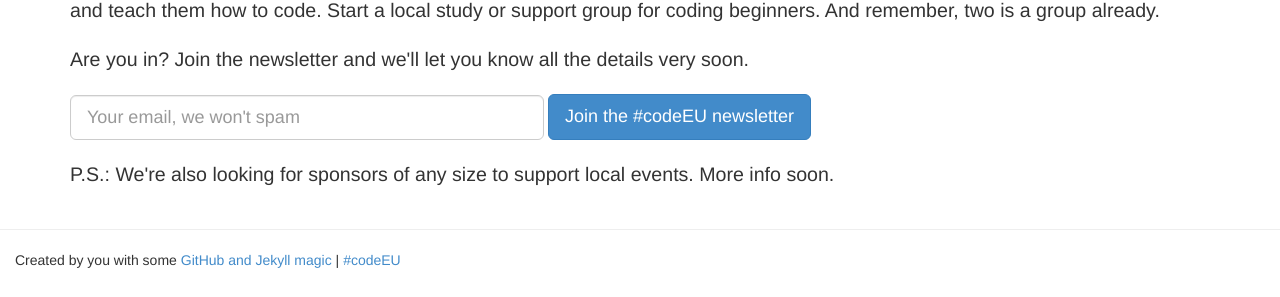
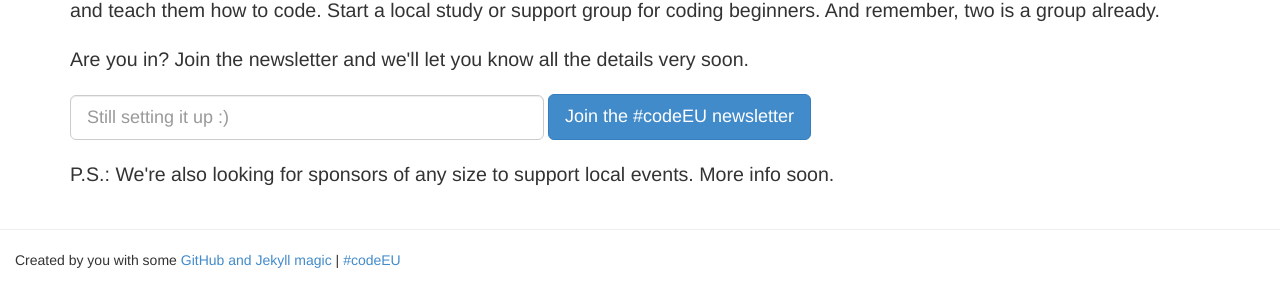
Before and after one commit to codeeu/codeeu.github.io, a Jekyll site: the page built from index.html, in a window 1280 px wide and 976 px high. Shown: the part 676-973 px from the top of the window. Built offline with Jekyll 4.4.1, drawn with Linux system fonts in a browser that asks for light colours; Markdown is read by kramdown in place of the engine named in the settings.

```diff
--- a/index.html
+++ b/index.html
@@ -40,7 +40,7 @@
 				<form class="form-inline" role="form">
 				  <div class="form-group">
 				    <label class="sr-only"for="exampleInputEmail2">Please enter your email</label>
-				    <input type="email" class="form-control input-lg" size="40" id="exampleInputEmail2" placeholder="Your email, we won't spam">
+				    <input type="email" class="form-control input-lg" size="40" id="exampleInputEmail2" placeholder="Still setting it up :)">
 				  </div>
 				  <button type="submit" class="btn btn-primary btn-lg">Join the #codeEU newsletter</button>
 				</form>
```
